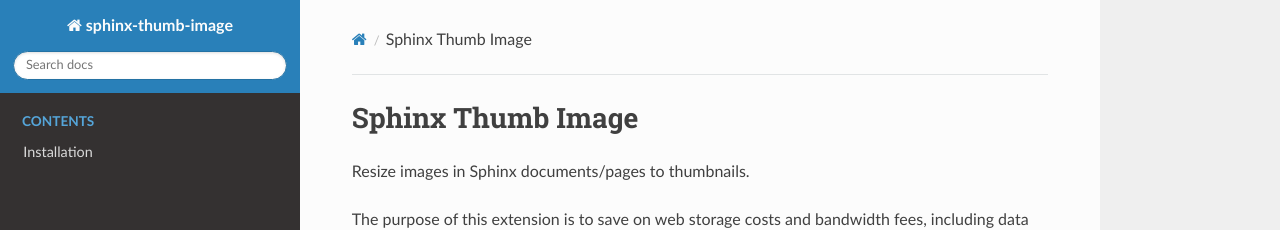
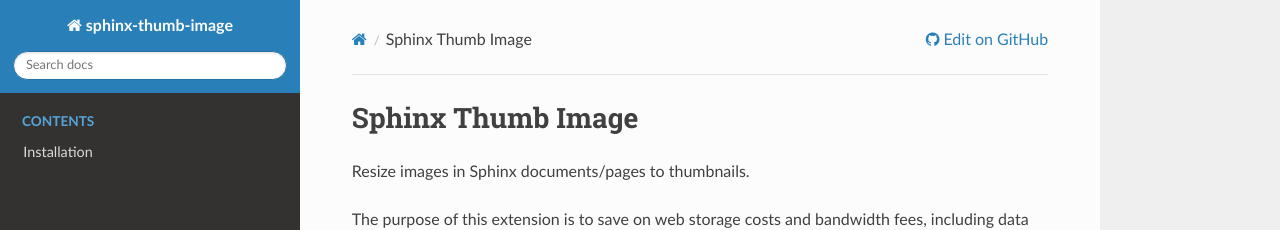
Before and after one commit to Robpol86/sphinx-thumb-image, a Sphinx documentation site: the page built from docs/index.rst, in a window 1280 px wide. Shown: the top 230 px of the page. Built offline with Sphinx 7.4.7 and the Read the Docs theme 3.1.0, drawn with Linux system fonts in a browser that asks for light colours; pages that are not in the unit, such as notebooks, are missing from menus.

Commit message:
Show link to GitHub in docs.
Fixes https://github.com/Robpol86/sphinx-thumb-image/issues/50

```diff
--- a/docs/conf.py
+++ b/docs/conf.py
@@ -28,6 +28,9 @@
 
 
 # Options for HTML output.
+html_context = {
+    "display_github": True,
+}
 html_copy_source = False
 html_theme = "sphinx_rtd_theme"
 
```
